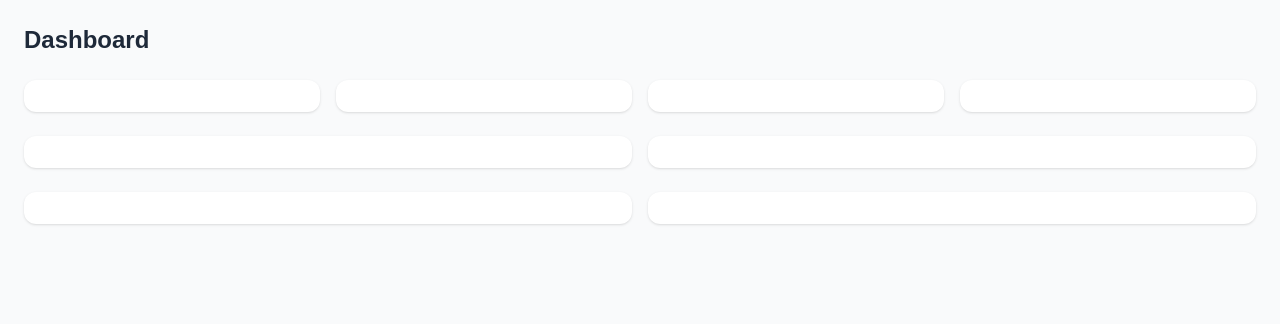
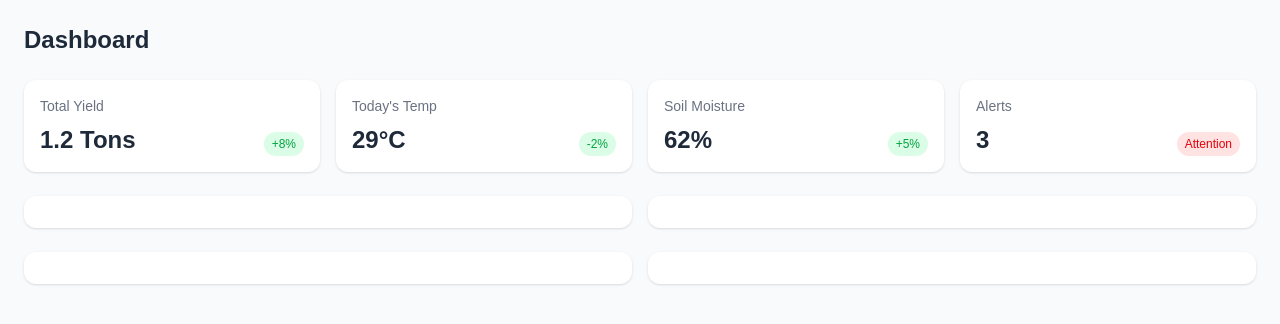
Before and after one commit to sohaibislam45/smart-agriculture-web-platform, a Next.js app: page /dashboard in a window 1280 px wide. Shown: the top 324 px of the page. Built offline with nearby package versions, Linux system fonts and the light colour scheme.

Commit message:
[Added] Summary Cards

```diff
--- a/src/app/dashboard/page.jsx
+++ b/src/app/dashboard/page.jsx
@@ -1,34 +1,32 @@
-import React from 'react';
-
+import React from "react";
+import StatCard from "@/components/ui/StarCard";
 const page = () => {
-    return (
-        <div className="p-4 md:p-6 space-y-6 bg-gray-50 min-h-screen">
+  return (
+    <div className="p-4 md:p-6 space-y-6 bg-gray-50 min-h-screen">
       {/* Title */}
-      <h1 className="text-2xl font-semibold text-gray-800">
-        Dashboard
-      </h1>
+      <h1 className="text-2xl font-semibold text-gray-800">Dashboard</h1>
 
       {/* SUMMARY CARDS */}
       <section className="grid grid-cols-1 sm:grid-cols-2 lg:grid-cols-4 gap-4">
-        <div  className="bg-white p-4 rounded-xl shadow-sm hover:shadow-md transition"  />
-        <div  className="bg-white p-4 rounded-xl shadow-sm hover:shadow-md transition"/>
-        <div className="bg-white p-4 rounded-xl shadow-sm hover:shadow-md transition"/>
-        <div  className="bg-white p-4 rounded-xl shadow-sm hover:shadow-md transition"  />
+        <StatCard title="Total Yield" value="1.2 Tons" trend="+8%" />
+        <StatCard title="Today's Temp" value="29°C" trend="-2%" />
+        <StatCard title="Soil Moisture" value="62%" trend="+5%" />
+        <StatCard title="Alerts" value="3" trend="Attention" danger />
       </section>
 
       {/* MAIN GRID */}
       <section className="grid grid-cols-1 lg:grid-cols-2 gap-4">
-        <div className="bg-white p-4 rounded-xl shadow-sm"/>
-        <div className="bg-white p-4 rounded-xl shadow-sm"/>
+        <div className="bg-white p-4 rounded-xl shadow-sm" />
+        <div className="bg-white p-4 rounded-xl shadow-sm" />
       </section>
 
       {/* SECONDARY GRID */}
       <section className="grid grid-cols-1 lg:grid-cols-2 gap-4">
-        <div className="bg-white p-4 rounded-xl shadow-sm"/>
-        <div className="bg-white p-4 rounded-xl shadow-sm"/>
+        <div className="bg-white p-4 rounded-xl shadow-sm" />
+        <div className="bg-white p-4 rounded-xl shadow-sm" />
       </section>
     </div>
-    );
+  );
 };
 
 export default page;
--- /dev/null
+++ b/src/components/ui/StarCard.jsx
@@ -0,0 +1,27 @@
+import React from 'react';
+
+const StarCard = ({ title, value, trend, danger }) => {
+    return (
+         <div className="bg-white p-4 rounded-xl shadow-sm hover:shadow-md transition">
+      <p className="text-sm text-gray-500">{title}</p>
+
+      <div className="flex items-end justify-between mt-2">
+        <p className="text-2xl font-bold text-gray-800">
+          {value}
+        </p>
+
+        <span
+          className={`text-xs px-2 py-1 rounded-full
+            ${danger
+              ? "bg-red-100 text-red-600"
+              : "bg-green-100 text-green-600"
+            }`}
+        >
+          {trend}
+        </span>
+      </div>
+    </div>
+    );
+};
+
+export default StarCard;
```
